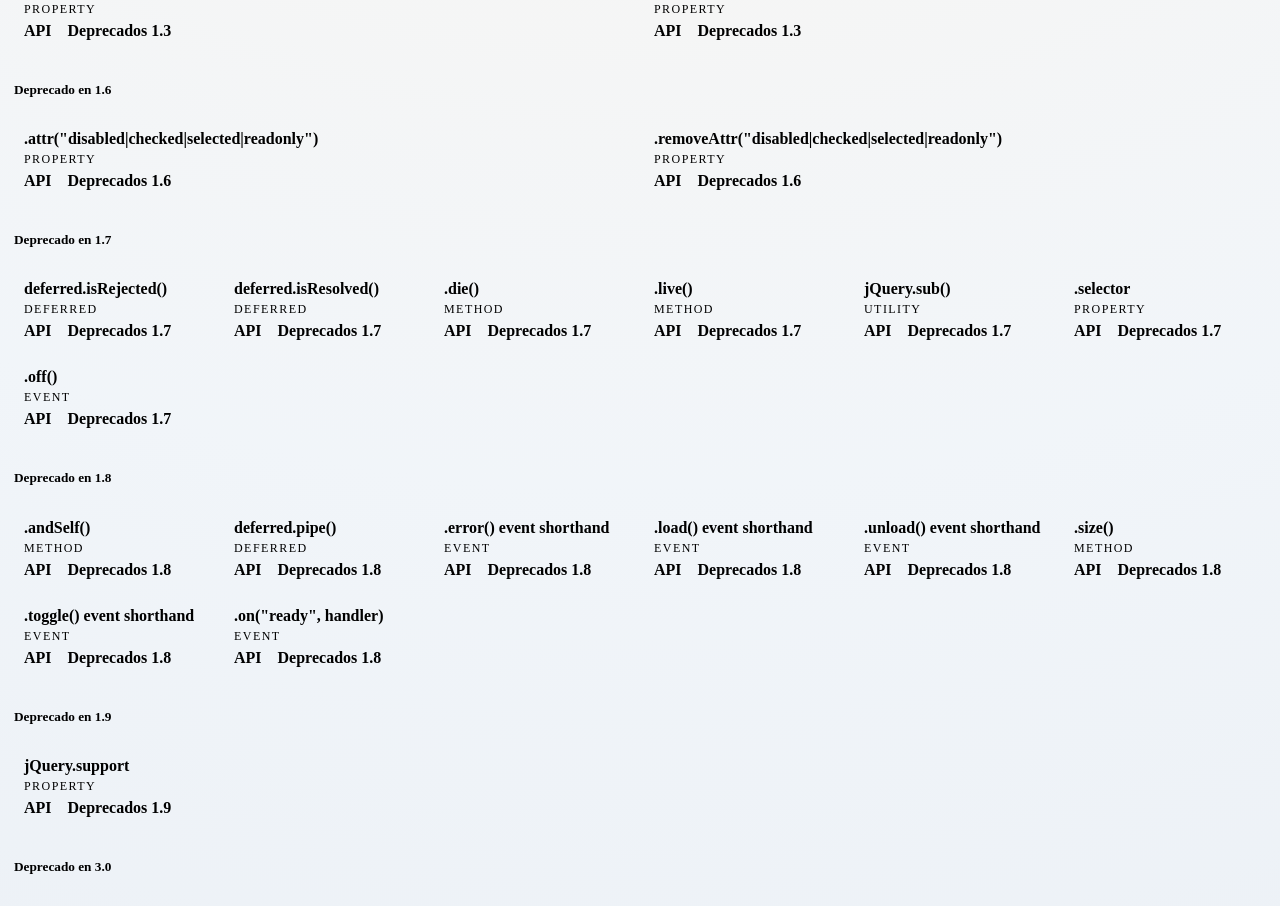
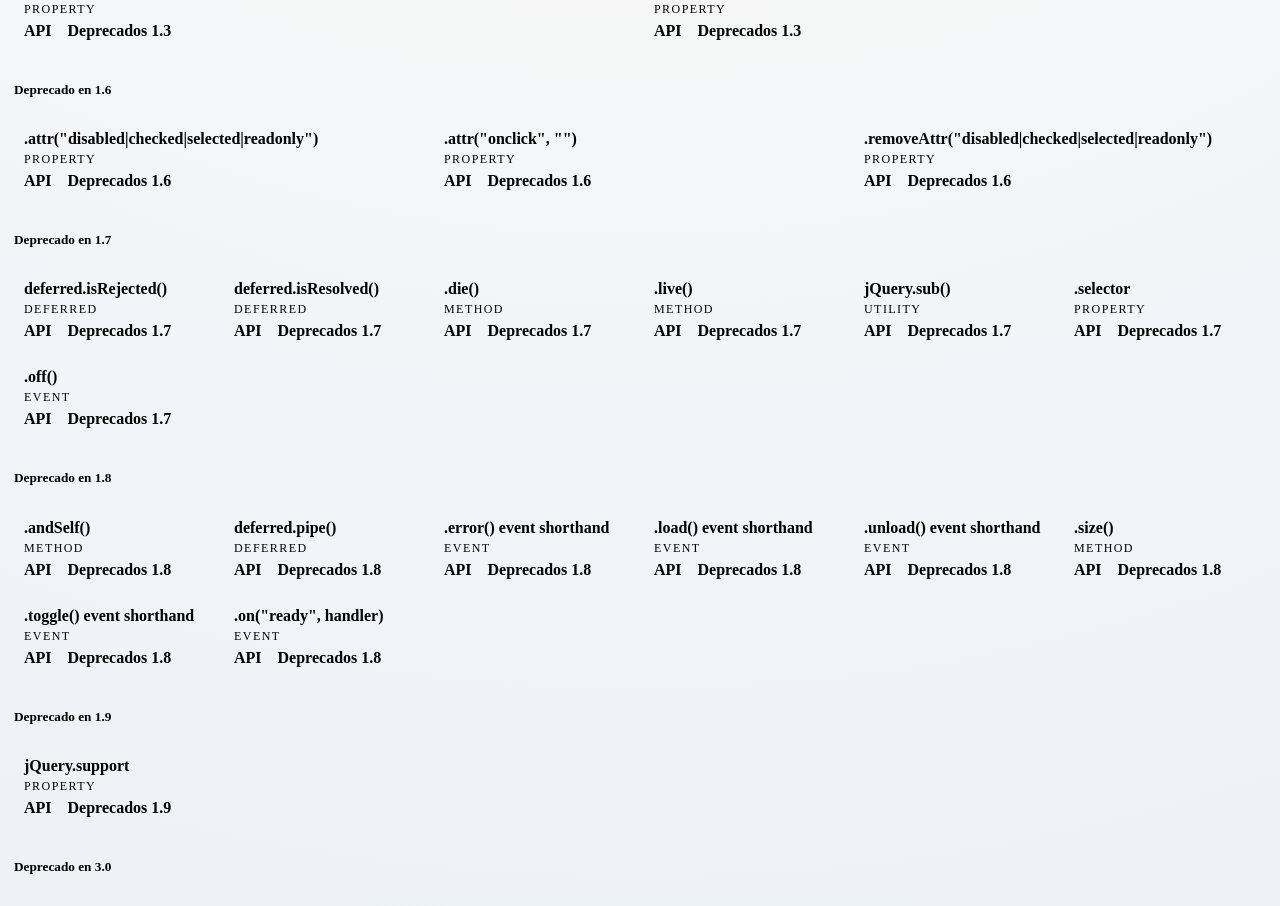
Before and after one commit to vjtalavera/Migrar-jquery-3.7.1, a React (Vite) app: page / in a window 1280 px wide. Shown: the part 1123-2029 px from the top of the page. Built offline with nearby package versions, Linux system fonts and the light colour scheme.

Commit message:
Mejora visual y añadir opcion descarga archivo corregido

```diff
--- a/src/App.tsx
+++ b/src/App.tsx
@@ -17,6 +17,7 @@
   fileName: string
   findings: Finding[]
   fileLines: string[]
+  originalText: string
   includes: IncludeEntry[]
 }
 
@@ -386,6 +387,28 @@
   return replaced === lineText ? null : replaced
 }
 
+function buildInlineOnclickClearSuggestion(lineText: string) {
+  const inlineOnclickAttrPattern =
+    /\.attr\s*\(\s*(['"])onclick\1\s*,\s*(?:(['"])\s*\2|null)\s*\)/i
+  if (!inlineOnclickAttrPattern.test(lineText)) return null
+
+  const replaced = lineText.replace(
+    inlineOnclickAttrPattern,
+    (_fullMatch, quote: string) => `.prop(${quote}onclick${quote}, null)`
+  )
+  return replaced === lineText ? null : replaced
+}
+
+function buildIsFunctionSuggestion(lineText: string) {
+  const isFunctionPattern = /(?:\$[A-Za-z_][\w$]*|\$|jQuery|JQuery|jq)\s*\.\s*isFunction\s*\(\s*([^)]+?)\s*\)/g
+
+  const replaced = lineText.replace(
+    isFunctionPattern,
+    (_fullMatch, expression: string) => `typeof ${expression.trim()} === 'function'`
+  )
+  return replaced === lineText ? null : replaced
+}
+
 function buildEventShorthandSuggestion(
   lineText: string,
   matchText: string,
@@ -441,11 +464,17 @@
   if (rule.id === 'removeattr-boolean-property') {
     return buildRemoveAttrPropSuggestion(lineText)
   }
+  if (rule.id === 'attr-inline-onclick-clear') {
+    return buildInlineOnclickClearSuggestion(lineText)
+  }
   if (rule.id === 'ready-event-on') {
     return buildReadyOnSuggestion(lineText)
   }
   if (rule.id === 'ready-method-equivalent') {
     return buildReadyMethodSuggestion(lineText)
+  }
+  if (rule.id === 'isFunction') {
+    return buildIsFunctionSuggestion(lineText)
   }
 
   const eventShorthandSuggestion = buildEventShorthandSuggestion(lineText, matchText, rule, column)
@@ -461,6 +490,110 @@
   const normalized = normalizeReplacementToken(token, matchText)
   const replaced = applyReplacement(lineText, matchText, normalized)
   return replaced === lineText ? null : replaced
+}
+
+function sortFindingsByPosition(findings: Finding[]) {
+  return [...findings].sort((a, b) => {
+    if (a.line !== b.line) return a.line - b.line
+    if (a.column !== b.column) return a.column - b.column
+    return a.rule.label.localeCompare(b.rule.label)
+  })
+}
+
+function buildFindingsWithSuggestions(findings: Finding[]): FindingWithSuggestion[] {
+  const sortedFindings = sortFindingsByPosition(findings)
+  const suggestionsByIndex = new Map<number, string | null>()
+
+  let start = 0
+  while (start < sortedFindings.length) {
+    const targetLine = sortedFindings[start].line
+    let end = start
+    while (end < sortedFindings.length && sortedFindings[end].line === targetLine) {
+      end += 1
+    }
+
+    let evolvingLine = sortedFindings[start].lineText
+    for (let index = start; index < end; index += 1) {
+      const finding = sortedFindings[index]
+      const suggestion = getSuggestedLine({
+        lineText: evolvingLine,
+        matchText: finding.matchText,
+        rule: finding.rule,
+        column: finding.column
+      })
+      suggestionsByIndex.set(index, suggestion)
+      if (suggestion) {
+        evolvingLine = suggestion
+      }
+    }
+
+    start = end
+  }
+
+  return sortedFindings.map((finding, index) => ({
+    ...finding,
+    suggestedLine: suggestionsByIndex.get(index) ?? null
+  }))
+}
+
+function buildCorrectedFileContent(result: ScanResult) {
+  const findingsWithSuggestions = buildFindingsWithSuggestions(result.findings)
+  const latestSuggestionByLine = new Map<number, string>()
+
+  for (const finding of findingsWithSuggestions) {
+    if (finding.suggestedLine) {
+      latestSuggestionByLine.set(finding.line, finding.suggestedLine)
+    }
+  }
+
+  const lines: Array<{ content: string; ending: string }> = []
+  let start = 0
+  while (start < result.originalText.length) {
+    const lineFeedIndex = result.originalText.indexOf('\n', start)
+    if (lineFeedIndex === -1) {
+      lines.push({ content: result.originalText.slice(start), ending: '' })
+      start = result.originalText.length
+      continue
+    }
+
+    const hasCarriageReturn =
+      lineFeedIndex > start && result.originalText[lineFeedIndex - 1] === '\r'
+    const contentEnd = hasCarriageReturn ? lineFeedIndex - 1 : lineFeedIndex
+    const ending = hasCarriageReturn ? '\r\n' : '\n'
+    lines.push({ content: result.originalText.slice(start, contentEnd), ending })
+    start = lineFeedIndex + 1
+  }
+
+  for (const [lineNumber, suggestedLine] of latestSuggestionByLine) {
+    const lineIndex = lineNumber - 1
+    if (lineIndex >= 0 && lineIndex < lines.length) {
+      lines[lineIndex].content = suggestedLine
+    }
+  }
+
+  return lines.map((line) => `${line.content}${line.ending}`).join('')
+}
+
+function getCorrectedFileName(fileName: string) {
+  const dotIndex = fileName.lastIndexOf('.')
+  if (dotIndex <= 0) {
+    return `${fileName}.corregido`
+  }
+  const base = fileName.slice(0, dotIndex)
+  const extension = fileName.slice(dotIndex)
+  return `${base}.corregido${extension}`
+}
+
+function downloadTextFile(fileName: string, content: string) {
+  const blob = new Blob([content], { type: 'text/plain;charset=utf-8' })
+  const url = URL.createObjectURL(blob)
+  const anchor = document.createElement('a')
+  anchor.href = url
+  anchor.download = fileName
+  document.body.appendChild(anchor)
+  anchor.click()
+  anchor.remove()
+  URL.revokeObjectURL(url)
 }
 
 export default function App() {
@@ -549,7 +682,14 @@
         const fileLines = toFileLines(text)
         const includes = extractIncludedFiles(text)
         totalFindings += findings.length
-        scanResults.push({ filePath, fileName: file.name, findings, fileLines, includes })
+        scanResults.push({
+          filePath,
+          fileName: file.name,
+          findings,
+          fileLines,
+          originalText: text,
+          includes
+        })
       } catch {
         skipped += 1
       }
@@ -596,48 +736,7 @@
   const groupedResults = useMemo<GroupedResult[]>(() => {
     return results
       .map((result) => {
-        const sortedFindings = [...result.findings].sort((a, b) => {
-          if (a.line !== b.line) return a.line - b.line
-          if (a.column !== b.column) return a.column - b.column
-          return a.rule.label.localeCompare(b.rule.label)
-        })
-
-        const suggestionsByIndex = new Map<number, string | null>()
-        let start = 0
-        while (start < sortedFindings.length) {
-          const targetLine = sortedFindings[start].line
-          let end = start
-          while (end < sortedFindings.length && sortedFindings[end].line === targetLine) {
-            end += 1
-          }
-
-          let evolvingLine = sortedFindings[start].lineText
-          const hasSuggestionByIndex = new Map<number, boolean>()
-          for (let index = start; index < end; index += 1) {
-            const finding = sortedFindings[index]
-            const suggestion = getSuggestedLine({
-              lineText: evolvingLine,
-              matchText: finding.matchText,
-              rule: finding.rule,
-              column: finding.column
-            })
-            hasSuggestionByIndex.set(index, suggestion != null)
-            if (suggestion) {
-              evolvingLine = suggestion
-            }
-          }
-
-          for (let index = start; index < end; index += 1) {
-            suggestionsByIndex.set(index, hasSuggestionByIndex.get(index) ? evolvingLine : null)
-          }
-
-          start = end
-        }
-
-        const findings: FindingWithSuggestion[] = sortedFindings.map((finding, index) => ({
-          ...finding,
-          suggestedLine: suggestionsByIndex.get(index) ?? null
-        }))
+        const findings = buildFindingsWithSuggestions(result.findings)
 
         let filtered = findings
         if (filterMode === 'with-findings') {
@@ -662,6 +761,14 @@
 
   const includeLabel = (include: IncludeEntry) =>
     `${include.kind} ${include.attr}: ${include.value}`
+
+  const downloadCorrectedResult = (filePath: string) => {
+    const sourceResult = results.find((result) => result.filePath === filePath)
+    if (!sourceResult) return
+    const correctedContent = buildCorrectedFileContent(sourceResult)
+    const correctedFileName = getCorrectedFileName(sourceResult.fileName)
+    downloadTextFile(correctedFileName, correctedContent)
+  }
 
   const findIncludeResult = (value: string) => {
     const normalized = value.replace(/^[.\\/]+/, '')
@@ -920,10 +1027,26 @@
                 }}
               >
                 <span className="result-path">Ruta: {result.filePath}</span>
-                <span className="result-count">
-                  {result.findings.length} incidencia
-                  {result.findings.length === 1 ? '' : 's'}
-                </span>
+                <div className="result-header-actions">
+                  <span className="result-count">
+                    {result.findings.length} incidencia
+                    {result.findings.length === 1 ? '' : 's'}
+                  </span>
+                  <button
+                    type="button"
+                    className="ghost small"
+                    onClick={(event) => {
+                      event.stopPropagation()
+                      downloadCorrectedResult(result.filePath)
+                    }}
+                    onKeyDown={(event) => {
+                      event.stopPropagation()
+                    }}
+                    aria-label={`Descargar archivo corregido de ${result.fileName}`}
+                  >
+                    Descargar corregido
+                  </button>
+                </div>
               </div>
               {expandedFiles.has(result.filePath) && (
                 <>
--- a/src/data/deprecations.ts
+++ b/src/data/deprecations.ts
@@ -295,6 +295,18 @@
     replacementUrl: 'https://api.jquery.com/prop/'
   },
   {
+    id: 'attr-inline-onclick-clear',
+    label: '.attr("onclick", "")',
+    kind: 'recommended',
+    type: 'property',
+    deprecated: '1.6',
+    pattern: String.raw`\.attr\s*\(\s*(['"])onclick\1\s*,\s*(?:(['"])\s*\2|null)\s*\)`,
+    docsUrl: 'https://api.jquery.com/attr/',
+    categoryUrl: 'https://api.jquery.com/attr/',
+    replacement: 'Use .prop("onclick", null) and .off("click") for jQuery handlers.',
+    replacementUrl: 'https://api.jquery.com/prop/'
+  },
+  {
     id: 'removeattr-boolean-property',
     label: '.removeAttr("disabled|checked|selected|readonly")',
     kind: 'recommended',
@@ -585,7 +597,7 @@
     label: 'jQuery.isFunction()',
     type: 'utility',
     deprecated: '3.3',
-    pattern: String.raw`\b(?:\$jq|jQuery|JQuery|\$)\s*\.\s*isFunction\s*\(`,
+    pattern: String.raw`(?:\$[A-Za-z_][\w$]*|\$|jQuery|JQuery|jq)\s*\.\s*isFunction\s*\(`,
     docsUrl: 'https://api.jquery.com/jQuery.isFunction/',
     categoryUrl: 'https://api.jquery.com/category/deprecated/deprecated-3.3/',
     replacement: 'Use typeof x === "function" instead.',
--- a/src/styles.css
+++ b/src/styles.css
@@ -1,4 +1,4 @@
-﻿﻿﻿:root {
+﻿﻿﻿﻿:root {
   font-family: 'Space Grotesk', system-ui, sans-serif;
   color: #0f172a;
   background-color: #f5f3ef;
@@ -429,12 +429,19 @@
   font-size: 13px;
 }
 
+.result-header-actions {
+  display: inline-flex;
+  align-items: center;
+  gap: 8px;
+  margin-left: auto;
+}
+
 .result-group.is-collapsed {
   opacity: 0.85;
 }
 
 .result-header .result-count {
-  margin-left: auto;
+  margin-left: 0;
 }
 
 .result-body {
```
